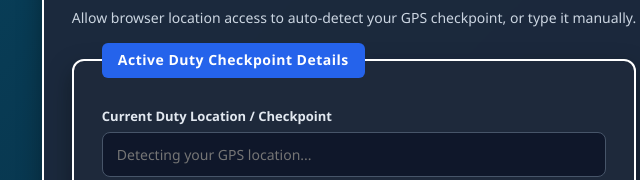
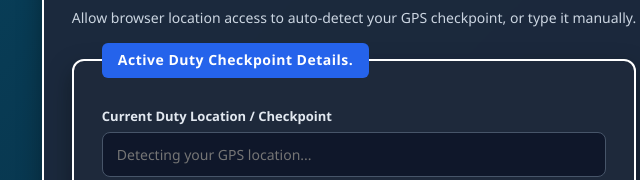
Before and after one commit to uditha-umayanga/Smart-Traffic-System, a website: page public/location-setup.html in a window 1280 px wide. Shown: the part 174-354 px from the top of the page, 286-926 px from the left. Drawn offline with Linux system fonts and the light colour scheme; no server answers.

Commit message:
error fixing

```diff
--- a/public/location-setup.html
+++ b/public/location-setup.html
@@ -22,7 +22,7 @@
 
       <form id="dutyForm">
         <fieldset>
-          <legend>Active Duty Checkpoint Details</legend>
+          <legend>Active Duty Checkpoint Details.</legend>
 
           <div>
             <label for="dutyLocation">Current Duty Location / Checkpoint</label>
```
Also changed, not shown: public/admin-login.html (line endings or trailing spaces), public/driver-search.html (line endings or trailing spaces), public/home.html (line endings or trailing spaces), public/vehicle-scan.html (line endings or trailing spaces).
